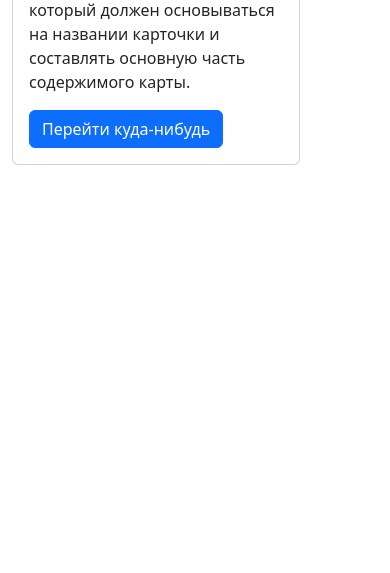
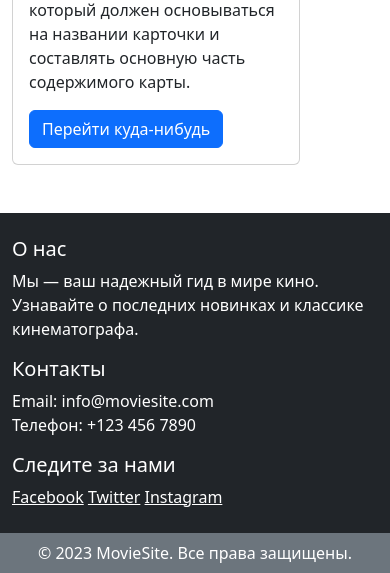
Before and after one commit to Alexrazumovich/flask_learning, a Flask app: page /person/ in a window 390 px wide. Shown: the part 1239-1812 px from the top of the page. Before the commit the page ends 1404 px from the top, so only its background shows below. Run offline with Flask 3, Linux system fonts and the light colour scheme.

Commit message:
add_shablon

```diff
--- a/main.py
+++ b/main.py
@@ -3,13 +3,28 @@ from flask import Flask,render_template
 app=Flask(__name__)
 
 
+# @app.route('/')
+# def films():
+#     context={
+#         'caption': 'Фильмы',
+#         'number':1,
+#         'list':['Nina','Alex','Anton','Nikita']
+#
+#     }
+#     return render_template('shablon.html',**context)
+
 @app.route('/')
-def films():
-
-    return render_template('index2.html')
+def films2():
+    context={
+        'link':'Фильмы'
+    }
+    return render_template('index2.html',**context)
 @app.route('/person/')
 def person():
-    return render_template('main.html')
+    context={
+        'link':'Герои фильмов'
+    }
+    return render_template('main.html',**context)
 
 if __name__ == '__main__':
     app.run()
--- a/templates/main.html
+++ b/templates/main.html
@@ -1,21 +1,9 @@
-<!DOCTYPE html>
-<html lang="en">
-<head>
-    <meta charset="UTF-8">
-    <title>Персонажи</title>
-    <link href="https://cdn.jsdelivr.net/npm/bootstrap@5.3.3/dist/css/bootstrap.min.css" rel="stylesheet" integrity="sha384-QWTKZyjpPEjISv5WaRU9OFeRpok6YctnYmDr5pNlyT2bRjXh0JMhjY6hW+ALEwIH" crossorigin="anonymous">
-</head>
-<body>
-<ul class="nav nav-pills">
-  <li class="nav-item">
-    <a class="nav-link " aria-current="page" href="/">Фильмы</a>
-  </li>
-  <li class="nav-item">
-    <a class="nav-link active" href="/person/">Герои фильмов</a>
-  </li>
 
-</ul>
-
+{%extends 'shablon.html'%}
+{% block title%}
+Герои фильмов
+{% endblock%}
+{% block content%}
 <div class="container">
     <div class="row">
        <div class="col-sm-12 col-md-6 col-lg-4">
@@ -52,8 +40,4 @@
     </div>
 
 </div>
-
-    <script src="https://cdn.jsdelivr.net/npm/bootstrap@5.3.3/dist/js/bootstrap.bundle.min.js" integrity="sha384-YvpcrYf0tY3lHB60NNkmXc5s9fDVZLESaAA55NDzOxhy9GkcIdslK1eN7N6jIeHz" crossorigin="anonymous"></script>
-
-</body>
-</html>
+{% endblock%}
--- /dev/null
+++ b/templates/shablon.html
@@ -0,0 +1,54 @@
+<!DOCTYPE html>
+<html lang="en">
+<head>
+    <meta charset="UTF-8">
+    <title>
+        {% block title %}
+        {% endblock %}
+    </title>
+    <link rel="stylesheet" href="style.css">
+        <link href="https://cdn.jsdelivr.net/npm/bootstrap@5.3.3/dist/css/bootstrap.min.css" rel="stylesheet" integrity="sha384-QWTKZyjpPEjISv5WaRU9OFeRpok6YctnYmDr5pNlyT2bRjXh0JMhjY6hW+ALEwIH" crossorigin="anonymous">
+
+</head>
+<body>
+<ul class="nav nav-pills">
+  <li class="nav-item">
+    <a class="nav-link active" aria-current="page" href="/">Фильмы</a>
+  </li>
+  <li class="nav-item">
+    <a class="nav-link" href="/person/">Герои фильмов</a>
+  </li>
+
+</ul>
+        {% block content %}
+        {% endblock %}
+    <footer class="bg-dark text-white mt-5">
+        <div class="container py-4">
+            <div class="row">
+                <div class="col-md-4">
+                    <h5>О нас</h5>
+                    <p>Мы — ваш надежный гид в мире кино. Узнавайте о последних новинках и классике кинематографа.</p>
+                </div>
+                <div class="col-md-4">
+                    <h5>Контакты</h5>
+                    <ul class="list-unstyled">
+                        <li>Email: info@moviesite.com</li>
+                        <li>Телефон: +123 456 7890</li>
+                    </ul>
+                </div>
+                <div class="col-md-4">
+                    <h5>Следите за нами</h5>
+                    <a href="#" class="text-white mr-2"><i class="fab fa-facebook"></i> Facebook</a>
+                    <a href="#" class="text-white mr-2"><i class="fab fa-twitter"></i> Twitter</a>
+                    <a href="#" class="text-white"><i class="fab fa-instagram"></i> Instagram</a>
+                </div>
+            </div>
+        </div>
+        <div class="bg-secondary text-center py-2">
+            <p class="mb-0">&copy; 2023 MovieSite. Все права защищены.</p>
+        </div>
+    </footer>
+   <script src="https://cdn.jsdelivr.net/npm/bootstrap@5.3.3/dist/js/bootstrap.bundle.min.js" integrity="sha384-YvpcrYf0tY3lHB60NNkmXc5s9fDVZLESaAA55NDzOxhy9GkcIdslK1eN7N6jIeHz" crossorigin="anonymous"></script>
+
+</body>
+</html>
```
Also changed, not shown: templates/index2.html (+6 -23 lines).
